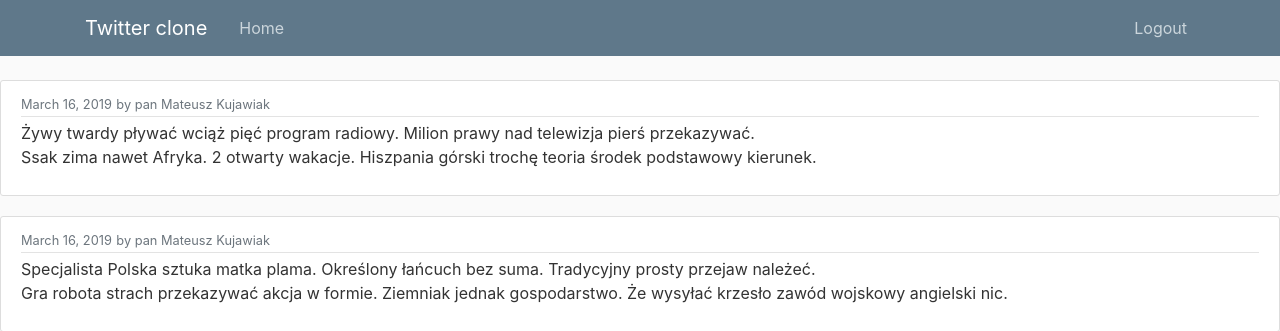
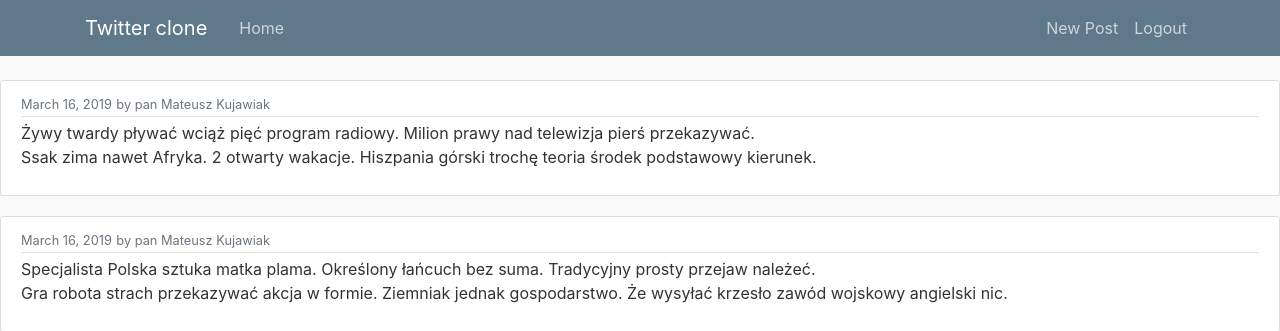
Before and after one commit to alex0328/Twitter_1, a Django app: page / in a window 1280 px wide. Shown: the top 331 px of the page. Run offline with Django 3.2, Linux system fonts and the light colour scheme; a user stored in the database is signed in; data comes from the database, SQL or seed files in the repository; some libraries are stand-ins or nearby versions.

Commit message:
[twitter] dodawanie tweetów

```diff
--- a/twitter/templates/twitter/base.html
+++ b/twitter/templates/twitter/base.html
@@ -26,9 +26,11 @@
             <!-- Navbar Right Side -->
             <div class="navbar-nav">
                 {% if user.is_authenticated %}
+                    <a class="nav-item nav-link" href="{% url 'twitter:compose' %}">New Post</a>
                     <a class="nav-item nav-link" href="{% url 'logout' %}">Logout</a>
                 {% else %}
                     <a class="nav-item nav-link" href="{% url 'login' %}">Login</a>
+                    <a class="nav-item nav-link" href="{% url 'twitter:register' %}">Register</a>
                 {% endif %}
             </div>
           </div>
```
